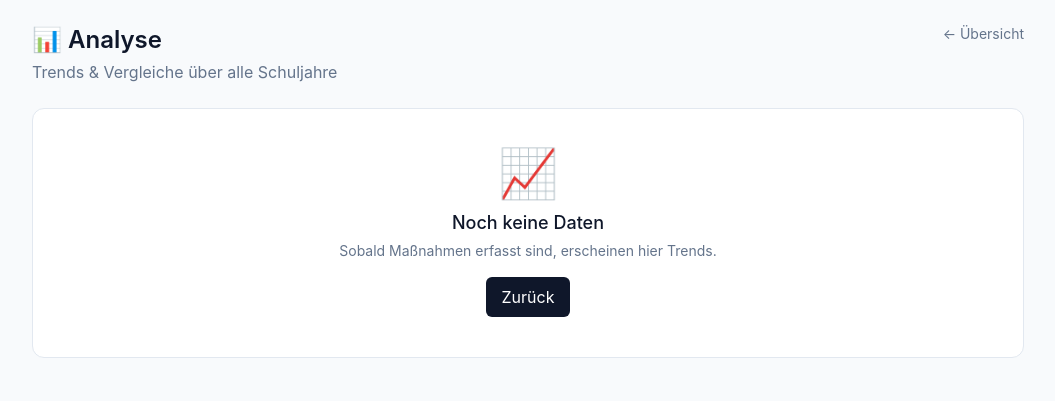
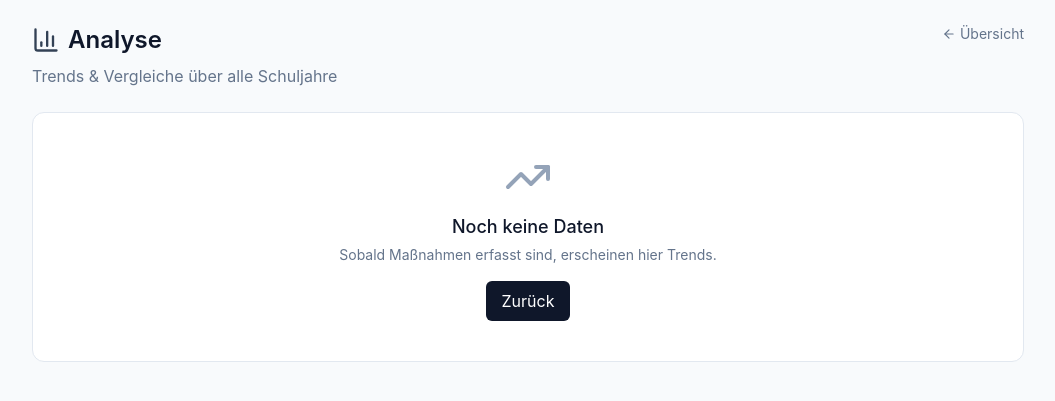
Before and after one commit to greeves89/massnahmen-app, a FastAPI app: page /analyse in a window 1280 px wide. Shown: the part 57-458 px from the top of the page, without its empty margins (112-1167 px from the left). Run offline with FastAPI, Linux system fonts and the light colour scheme; the visitor is signed in with stand-in values (Sample User, id 1); data comes from the database, SQL or seed files in the repository; data that the repository does not hold is empty; some libraries are stand-ins or nearby versions.

Commit message:
style: extend lucide-icon migration to remaining templates

```diff
--- a/backend/app/templates/analyse.html
+++ b/backend/app/templates/analyse.html
@@ -4,15 +4,19 @@
 
 <div class="mb-6 flex items-start justify-between gap-4">
   <div>
-    <h1 class="text-2xl font-semibold text-slate-900">📊 Analyse</h1>
-    <p class="text-slate-500 mt-1">Trends & Vergleiche über alle Schuljahre</p>
+    <h1 class="text-2xl font-semibold text-slate-900 inline-flex items-center gap-2">
+      <i data-lucide="bar-chart-3" class="w-7 h-7 text-slate-700"></i>Analyse
+    </h1>
+    <p class="text-slate-500 mt-1">Trends &amp; Vergleiche über alle Schuljahre</p>
   </div>
-  <a href="/" class="text-sm text-slate-500 hover:text-slate-900">← Übersicht</a>
+  <a href="/" class="text-sm text-slate-500 hover:text-slate-900 inline-flex items-center gap-1">
+    <i data-lucide="arrow-left" class="w-3.5 h-3.5"></i>Übersicht
+  </a>
 </div>
 
 {% if empty %}
   <div class="bg-white rounded-xl border border-slate-200 p-10 text-center">
-    <div class="text-5xl mb-3">📈</div>
+    <i data-lucide="trending-up" class="w-12 h-12 mx-auto text-slate-400 mb-3"></i>
     <h2 class="text-lg font-medium text-slate-900">Noch keine Daten</h2>
     <p class="text-slate-500 text-sm mt-1">Sobald Maßnahmen erfasst sind, erscheinen hier Trends.</p>
     <a href="/" class="inline-block mt-4 bg-slate-900 text-white px-4 py-2 rounded-md hover:bg-slate-700">Zurück</a>
@@ -38,8 +42,12 @@
   <div class="bg-white rounded-xl border border-slate-200 p-4">
     <div class="text-xs text-slate-500 uppercase tracking-wider">Letztes Schuljahr Ø</div>
     {% set last = schuljahr_trend[-1] %}
-    <div class="text-2xl font-semibold text-slate-900 mt-1">
-      {{ last.smiley }} <span class="text-sm text-slate-400 font-mono">{% if last.avg is not none %}({{ "%.2f"|format(last.avg) }}){% endif %}</span>
+    <div class="text-2xl font-semibold text-slate-900 mt-1 flex items-center gap-2">
+      {% if last.avg is none %}<i data-lucide="minus" class="w-7 h-7 text-slate-300"></i>
+      {% elif last.avg >= 0.34 %}<i data-lucide="smile" class="w-7 h-7 icon-pos"></i>
+      {% elif last.avg <= -0.34 %}<i data-lucide="frown" class="w-7 h-7 icon-neg"></i>
+      {% else %}<i data-lucide="meh" class="w-7 h-7 icon-neu"></i>{% endif %}
+      <span class="text-sm text-slate-400 font-mono">{% if last.avg is not none %}({{ "%.2f"|format(last.avg) }}){% endif %}</span>
     </div>
   </div>
 </div>
@@ -47,13 +55,16 @@
 <!-- Schuljahr-Trend -->
 <section class="bg-white rounded-xl border border-slate-200 mb-6 p-5">
   <h2 class="font-semibold text-slate-900 mb-1">Bewertungs-Trend pro Schuljahr</h2>
-  <p class="text-xs text-slate-500 mb-4">Durchschnitt aller Maßnahmen je Schuljahr (Skala -1 = 😞, 0 = 😐, +1 = 😊)</p>
+  <p class="text-xs text-slate-500 mb-4">Durchschnitt aller Maßnahmen je Schuljahr (Skala -1 = negativ, 0 = neutral, +1 = positiv)</p>
   <canvas id="schuljahr-chart" height="80"></canvas>
   <div class="grid grid-cols-2 sm:grid-cols-{{ schuljahr_trend|length }} gap-2 mt-4 text-sm">
     {% for s in schuljahr_trend %}
     <div class="text-center bg-slate-50 rounded-lg p-2">
       <div class="text-xs text-slate-500">{{ s.schuljahr }}</div>
-      <div class="text-2xl">{{ s.smiley }}</div>
+      {% if s.avg is none %}<i data-lucide="minus" class="w-6 h-6 mx-auto text-slate-300"></i>
+      {% elif s.avg >= 0.34 %}<i data-lucide="smile" class="w-6 h-6 mx-auto icon-pos"></i>
+      {% elif s.avg <= -0.34 %}<i data-lucide="frown" class="w-6 h-6 mx-auto icon-neg"></i>
+      {% else %}<i data-lucide="meh" class="w-6 h-6 mx-auto icon-neu"></i>{% endif %}
       <div class="text-xs text-slate-500">{{ s.anzahl }} Maßn.{% if s.avg is not none %} · {{ "%.2f"|format(s.avg) }}{% endif %}</div>
     </div>
     {% endfor %}
@@ -85,24 +96,27 @@
           <td class="px-3 py-2 text-center text-slate-500">{{ cat.anzahl }}</td>
           {% for p in cat.per_year %}
           <td class="px-3 py-2 text-center">
-            {% if p.avg is none %}<span class="text-slate-300">—</span>
+            {% if p.avg is none %}<i data-lucide="minus" class="w-4 h-4 mx-auto text-slate-300"></i>
             {% else %}
-              <div class="text-lg">
-                {% if p.avg >= 0.34 %}😊{% elif p.avg <= -0.34 %}😞{% else %}😐{% endif %}
-              </div>
+              {% if p.avg >= 0.34 %}<i data-lucide="smile" class="w-5 h-5 mx-auto icon-pos"></i>
+              {% elif p.avg <= -0.34 %}<i data-lucide="frown" class="w-5 h-5 mx-auto icon-neg"></i>
+              {% else %}<i data-lucide="meh" class="w-5 h-5 mx-auto icon-neu"></i>{% endif %}
               <div class="text-xs text-slate-400">{{ "%.2f"|format(p.avg) }} · n={{ p.n }}</div>
             {% endif %}
           </td>
           {% endfor %}
           <td class="px-3 py-2 text-center">
-            <div class="text-lg">{{ cat.gesamt_smiley }}</div>
+            {% if cat.gesamt_avg is none %}<i data-lucide="minus" class="w-4 h-4 mx-auto text-slate-300"></i>
+            {% elif cat.gesamt_avg >= 0.34 %}<i data-lucide="smile" class="w-5 h-5 mx-auto icon-pos"></i>
+            {% elif cat.gesamt_avg <= -0.34 %}<i data-lucide="frown" class="w-5 h-5 mx-auto icon-neg"></i>
+            {% else %}<i data-lucide="meh" class="w-5 h-5 mx-auto icon-neu"></i>{% endif %}
             {% if cat.gesamt_avg is not none %}<div class="text-xs text-slate-400">{{ "%.2f"|format(cat.gesamt_avg) }}</div>{% endif %}
           </td>
           <td class="px-3 py-2 text-center">
-            {% if cat.trend_delta is none %}<span class="text-slate-300">—</span>
-            {% elif cat.trend_delta > 0.1 %}<span class="text-green-600 font-medium">▲ +{{ "%.2f"|format(cat.trend_delta) }}</span>
-            {% elif cat.trend_delta < -0.1 %}<span class="text-red-600 font-medium">▼ {{ "%.2f"|format(cat.trend_delta) }}</span>
-            {% else %}<span class="text-slate-500">≈ {{ "%.2f"|format(cat.trend_delta) }}</span>
+            {% if cat.trend_delta is none %}<i data-lucide="minus" class="w-4 h-4 mx-auto text-slate-300"></i>
+            {% elif cat.trend_delta > 0.1 %}<span class="text-green-600 font-medium inline-flex items-center gap-0.5"><i data-lucide="arrow-up" class="w-3.5 h-3.5"></i>+{{ "%.2f"|format(cat.trend_delta) }}</span>
+            {% elif cat.trend_delta < -0.1 %}<span class="text-red-600 font-medium inline-flex items-center gap-0.5"><i data-lucide="arrow-down" class="w-3.5 h-3.5"></i>{{ "%.2f"|format(cat.trend_delta) }}</span>
+            {% else %}<span class="text-slate-500 inline-flex items-center gap-0.5"><i data-lucide="minus" class="w-3.5 h-3.5"></i>{{ "%.2f"|format(cat.trend_delta) }}</span>
             {% endif %}
           </td>
         </tr>
@@ -115,14 +129,18 @@
 <!-- Top / Flop -->
 <div class="grid md:grid-cols-2 gap-4 mb-6">
   <section class="bg-white rounded-xl border border-slate-200 p-5">
-    <h2 class="font-semibold text-slate-900 mb-3">🏆 Top-Kategorien</h2>
+    <h2 class="font-semibold text-slate-900 mb-3 inline-flex items-center gap-2">
+      <i data-lucide="trophy" class="w-5 h-5 text-amber-500"></i>Top-Kategorien
+    </h2>
     {% if top %}
     <ol class="space-y-2">
       {% for cat, avg, n in top %}
       <li class="flex items-center gap-3">
-        <span class="text-2xl">{% if avg >= 0.34 %}😊{% elif avg <= -0.34 %}😞{% else %}😐{% endif %}</span>
+        {% if avg >= 0.34 %}<i data-lucide="smile" class="w-6 h-6 icon-pos"></i>
+        {% elif avg <= -0.34 %}<i data-lucide="frown" class="w-6 h-6 icon-neg"></i>
+        {% else %}<i data-lucide="meh" class="w-6 h-6 icon-neu"></i>{% endif %}
         <span class="flex-1 text-sm font-medium text-slate-900">{{ cat }}</span>
-        <span class="text-xs text-slate-500">{{ n }} ×</span>
+        <span class="text-xs text-slate-500">{{ n }}×</span>
         <span class="font-mono text-xs text-slate-500">{{ "%.2f"|format(avg) }}</span>
       </li>
       {% endfor %}
@@ -131,14 +149,18 @@
   </section>
 
   <section class="bg-white rounded-xl border border-slate-200 p-5">
-    <h2 class="font-semibold text-slate-900 mb-3">📉 Verbesserungspotenzial</h2>
+    <h2 class="font-semibold text-slate-900 mb-3 inline-flex items-center gap-2">
+      <i data-lucide="trending-down" class="w-5 h-5 text-slate-500"></i>Verbesserungspotenzial
+    </h2>
     {% if flop %}
     <ol class="space-y-2">
       {% for cat, avg, n in flop %}
       <li class="flex items-center gap-3">
-        <span class="text-2xl">{% if avg >= 0.34 %}😊{% elif avg <= -0.34 %}😞{% else %}😐{% endif %}</span>
+        {% if avg >= 0.34 %}<i data-lucide="smile" class="w-6 h-6 icon-pos"></i>
+        {% elif avg <= -0.34 %}<i data-lucide="frown" class="w-6 h-6 icon-neg"></i>
+        {% else %}<i data-lucide="meh" class="w-6 h-6 icon-neu"></i>{% endif %}
         <span class="flex-1 text-sm font-medium text-slate-900">{{ cat }}</span>
-        <span class="text-xs text-slate-500">{{ n }} ×</span>
+        <span class="text-xs text-slate-500">{{ n }}×</span>
         <span class="font-mono text-xs text-slate-500">{{ "%.2f"|format(avg) }}</span>
       </li>
       {% endfor %}
@@ -160,62 +182,37 @@
   const kategorieData = {{ kategorie_zeitreihe|tojson }};
   const frageData = {{ pro_frage|tojson }};
 
-  // Schuljahr-Trend (Linie)
   new Chart(document.getElementById('schuljahr-chart'), {
     type: 'line',
-    data: {
-      labels: schuljahre,
-      datasets: [{
-        label: 'Ø Bewertung',
-        data: trendData.map(s => s.avg),
-        borderColor: 'rgb(59, 130, 246)',
-        backgroundColor: 'rgba(59, 130, 246, 0.15)',
+    data: { labels: schuljahre, datasets: [{
+      label: 'Ø Bewertung', data: trendData.map(s => s.avg),
+      borderColor: 'rgb(59, 130, 246)', backgroundColor: 'rgba(59, 130, 246, 0.15)',
       tension: 0.3, fill: true, spanGaps: true,
-      }]
-    },
-    options: {
-      scales: { y: { min: -1, max: 1, ticks: { stepSize: 0.5 } } },
-      plugins: { legend: { display: false } }
-    }
+    }] },
+    options: { scales: { y: { min: -1, max: 1, ticks: { stepSize: 0.5 } } }, plugins: { legend: { display: false } } }
   });
 
-  // Pro Kategorie über Jahre — eine Linie pro Kategorie (max 8)
   const palette = ['#3b82f6','#10b981','#f59e0b','#ef4444','#8b5cf6','#ec4899','#06b6d4','#84cc16'];
   new Chart(document.getElementById('kategorie-chart'), {
     type: 'line',
-    data: {
-      labels: schuljahre,
-      datasets: kategorieData.slice(0, 8).map((cat, i) => ({
+    data: { labels: schuljahre, datasets: kategorieData.slice(0, 8).map((cat, i) => ({
       label: cat.kategorie + ' (' + cat.anzahl + ')',
       data: cat.per_year.map(p => p.avg),
       borderColor: palette[i % palette.length],
       backgroundColor: palette[i % palette.length] + '20',
       tension: 0.3, spanGaps: true,
-      }))
-    },
-    options: {
-      scales: { y: { min: -1, max: 1, ticks: { stepSize: 0.5 } } },
-      plugins: { legend: { position: 'bottom', labels: { boxWidth: 12, font: { size: 11 } } } }
-    }
+    })) },
+    options: { scales: { y: { min: -1, max: 1, ticks: { stepSize: 0.5 } } }, plugins: { legend: { position: 'bottom', labels: { boxWidth: 12, font: { size: 11 } } } } }
   });
 
-  // Pro Frage über Jahre
   new Chart(document.getElementById('frage-chart'), {
     type: 'line',
-    data: {
-      labels: schuljahre,
-      datasets: frageData.map((f, i) => ({
-        label: f.label,
-        data: f.per_year.map(p => p.avg),
-        borderColor: palette[i % palette.length],
-        backgroundColor: palette[i % palette.length] + '20',
+    data: { labels: schuljahre, datasets: frageData.map((f, i) => ({
+      label: f.label, data: f.per_year.map(p => p.avg),
+      borderColor: palette[i % palette.length], backgroundColor: palette[i % palette.length] + '20',
       tension: 0.3, spanGaps: true,
-      }))
-    },
-    options: {
-      scales: { y: { min: -1, max: 1, ticks: { stepSize: 0.5 } } },
-      plugins: { legend: { position: 'bottom', labels: { boxWidth: 12, font: { size: 11 } } } }
-    }
+    })) },
+    options: { scales: { y: { min: -1, max: 1, ticks: { stepSize: 0.5 } } }, plugins: { legend: { position: 'bottom', labels: { boxWidth: 12, font: { size: 11 } } } } }
   });
 </script>
 {% endif %}
--- a/backend/app/templates/bulk_kategorien.html
+++ b/backend/app/templates/bulk_kategorien.html
@@ -13,7 +13,9 @@
       {% endif %}
     </p>
   </div>
-  <a href="/" class="text-sm text-slate-500 hover:text-slate-900">← Zurück zur Übersicht</a>
+  <a href="/" class="text-sm text-slate-500 hover:text-slate-900 inline-flex items-center gap-1">
+    <i data-lucide="arrow-left" class="w-3.5 h-3.5"></i>Zurück zur Übersicht
+  </a>
 </div>
 
 <div class="bg-white rounded-xl border border-slate-200 p-4 mb-4 flex items-center justify-between gap-3 flex-wrap">
@@ -86,7 +88,7 @@
 </div>
 {% else %}
 <div class="bg-white rounded-xl border border-slate-200 p-10 text-center">
-  <div class="text-4xl mb-2">🎉</div>
+  <i data-lucide="party-popper" class="w-10 h-10 mx-auto text-slate-400 mb-2"></i>
   <h2 class="text-base font-medium text-slate-900">
     {% if only_ohne %}Alle Maßnahmen haben eine Kategorie!{% else %}Noch keine Maßnahmen erfasst.{% endif %}
   </h2>
```
Also changed, not shown: backend/app/templates/massnahme_detail.html (+41 -23 lines), backend/app/templates/settings.html (+6 -2 lines). Lines whose indentation alone changed are shown as unchanged.
